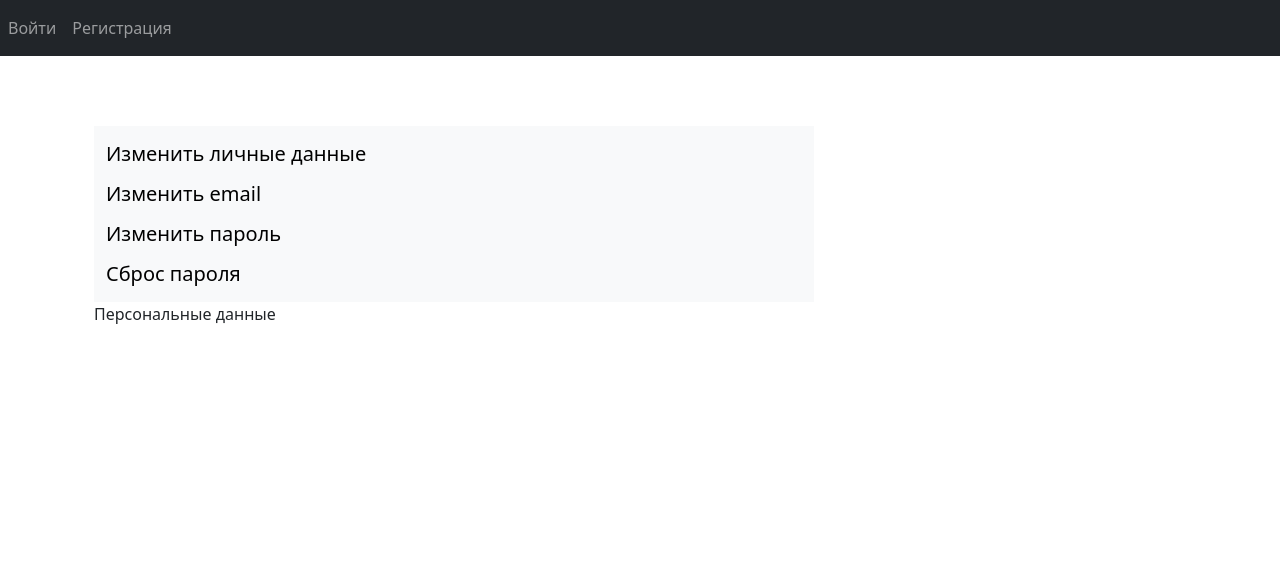
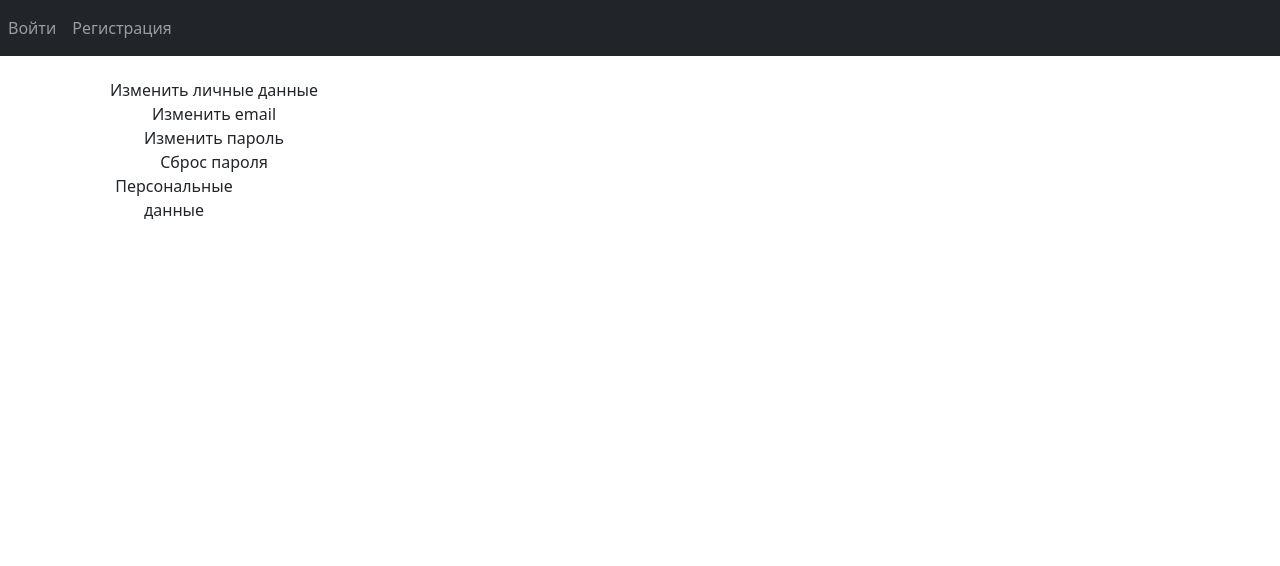
Before and after one commit to akchau/het, a Django app: page /auth/account/ in a window 1280 px wide. Shown: the top 566 px of the page. Run offline with Django 4.2, Linux system fonts and the light colour scheme; some libraries are stand-ins or nearby versions.

Commit message:
меню личного кабинета начало

```diff
--- a/het/templates/users/components/accounts/change_password.html
+++ b/het/templates/users/components/accounts/change_password.html
@@ -0,0 +1 @@
+world
--- a/het/templates/users/components/accounts/dropping_password.html
+++ b/het/templates/users/components/accounts/dropping_password.html
@@ -1 +1,2 @@
 Смена пароля
+hello
--- a/het/templates/users/pages/account.html
+++ b/het/templates/users/pages/account.html
@@ -3,8 +3,7 @@
 
 {% block list %}
 <link rel="stylesheet" href="{% static 'css/account.css'%}">
-<div class="container rounded bg-white mt-5 mb-5">
-  <div class="row">
+<div class="col-md-4"
     <nav class="navbar bg-body-tertiary">
       <div class="container-fluid">
         <a class="navbar-brand" href="{% url 'users:account' %}?current_section=personal_data">Изменить личные данные</a>
@@ -19,7 +18,9 @@
         <a class="navbar-brand" href="{% url 'users:account' %}?current_section=dropping_password">Сброс пароля</a>
       </div>
     </nav>
+
     {% if current_section %}
+    <div class="col-md-8">
       {% if current_section == "personal_data" %}
         {% include 'users/components/accounts/personal_data.html' %}
       {% elif current_section == "email" %}
@@ -29,6 +30,7 @@
       {% elif current_section == "dropping_password" %}
         {% include 'users/components/accounts/dropping_password.html' %}
       {% endif %}
+    </div>
     {% endif %}
 
     <!-- <div class="col-md-3 border-right">
```
